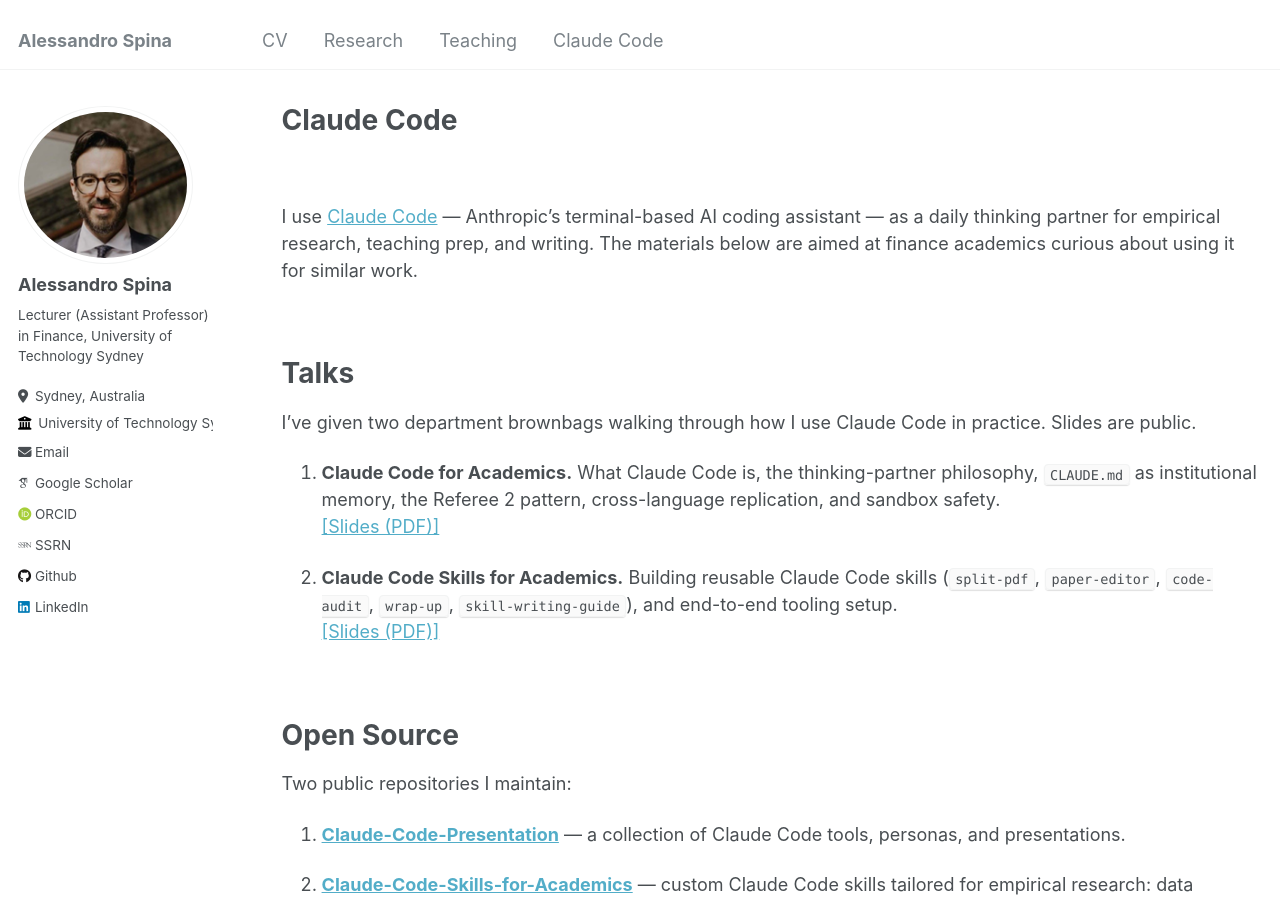
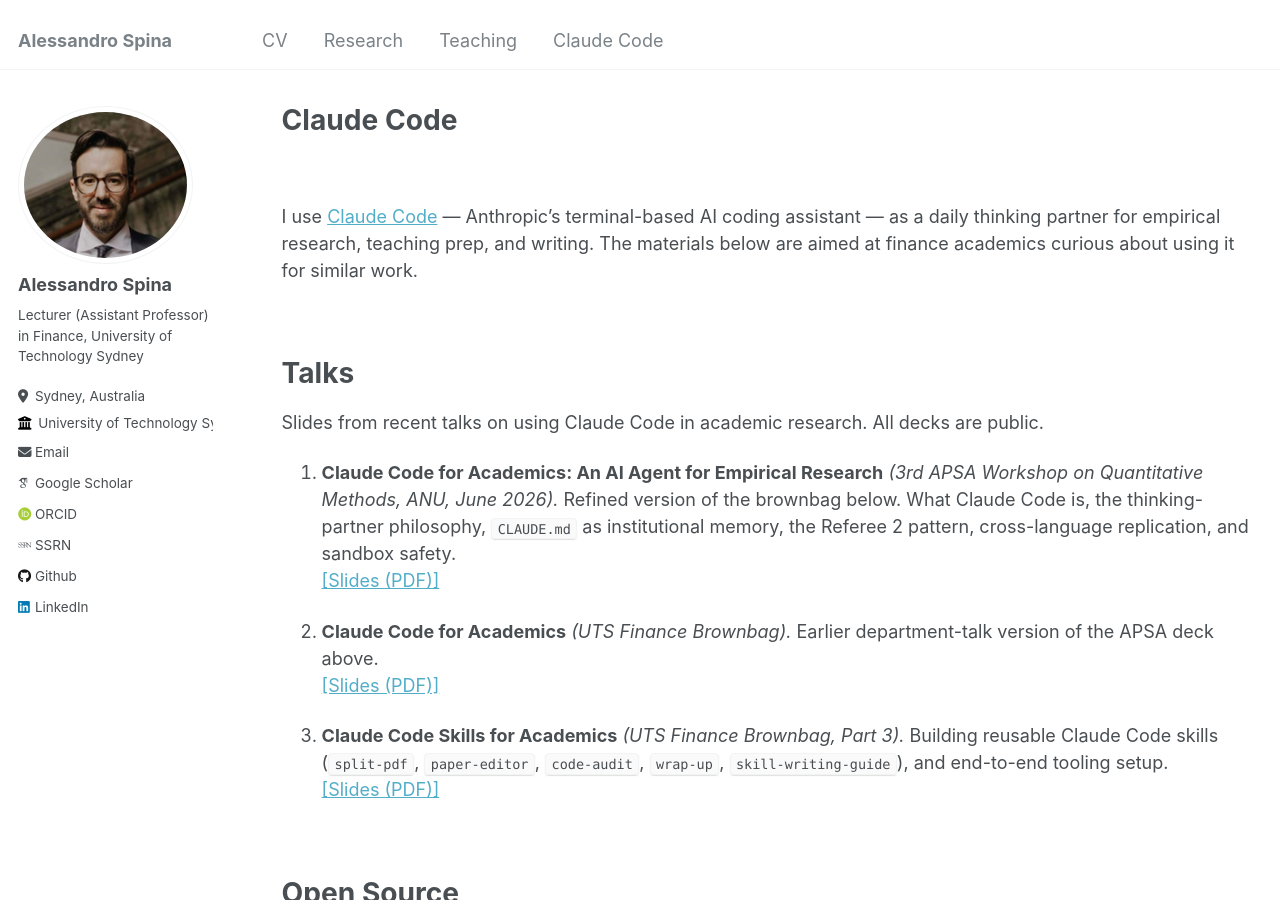
Before and after one commit to aspi6246/aspi6246.github.io, a Jekyll site: the page built from _pages/claude-code.md, in a window 1280 px wide and 900 px high. Built offline with Jekyll 4.4.1, drawn with Linux system fonts in a browser that asks for light colours; some web fonts are replaced.

Commit message:
Add APSA Part 1 talk to Claude Code page

```diff
--- a/_pages/claude-code.md
+++ b/_pages/claude-code.md
@@ -14,12 +14,15 @@ I use [Claude Code](https://www.anthropic.com/claude-code) — Anthropic's termi
 Talks
 ======
 
-I've given two department brownbags walking through how I use Claude Code in practice. Slides are public.
+Slides from recent talks on using Claude Code in academic research. All decks are public.
 
-1. **Claude Code for Academics.** What Claude Code is, the thinking-partner philosophy, `CLAUDE.md` as institutional memory, the Referee 2 pattern, cross-language replication, and sandbox safety.
+1. **Claude Code for Academics: An AI Agent for Empirical Research** *(3rd APSA Workshop on Quantitative Methods, ANU, June 2026).* Refined version of the brownbag below. What Claude Code is, the thinking-partner philosophy, `CLAUDE.md` as institutional memory, the Referee 2 pattern, cross-language replication, and sandbox safety.
+   [[Slides (PDF)]](/files/Alessandro_APSA_Part1_2026.pdf)
+
+2. **Claude Code for Academics** *(UTS Finance Brownbag).* Earlier department-talk version of the APSA deck above.
    [[Slides (PDF)]](https://github.com/aspi6246/Claude-Code-Presentation/blob/main/Presentations/main.pdf)
 
-2. **Claude Code Skills for Academics.** Building reusable Claude Code skills (`split-pdf`, `paper-editor`, `code-audit`, `wrap-up`, `skill-writing-guide`), and end-to-end tooling setup.
+3. **Claude Code Skills for Academics** *(UTS Finance Brownbag, Part 3).* Building reusable Claude Code skills (`split-pdf`, `paper-editor`, `code-audit`, `wrap-up`, `skill-writing-guide`), and end-to-end tooling setup.
    [[Slides (PDF)]](https://github.com/aspi6246/Claude-Code-Presentation/blob/main/Presentations%20Skills/Brownbag_Claude_Skills.pdf)
 
 <br />
```
Also changed, not shown: 1 other file.
